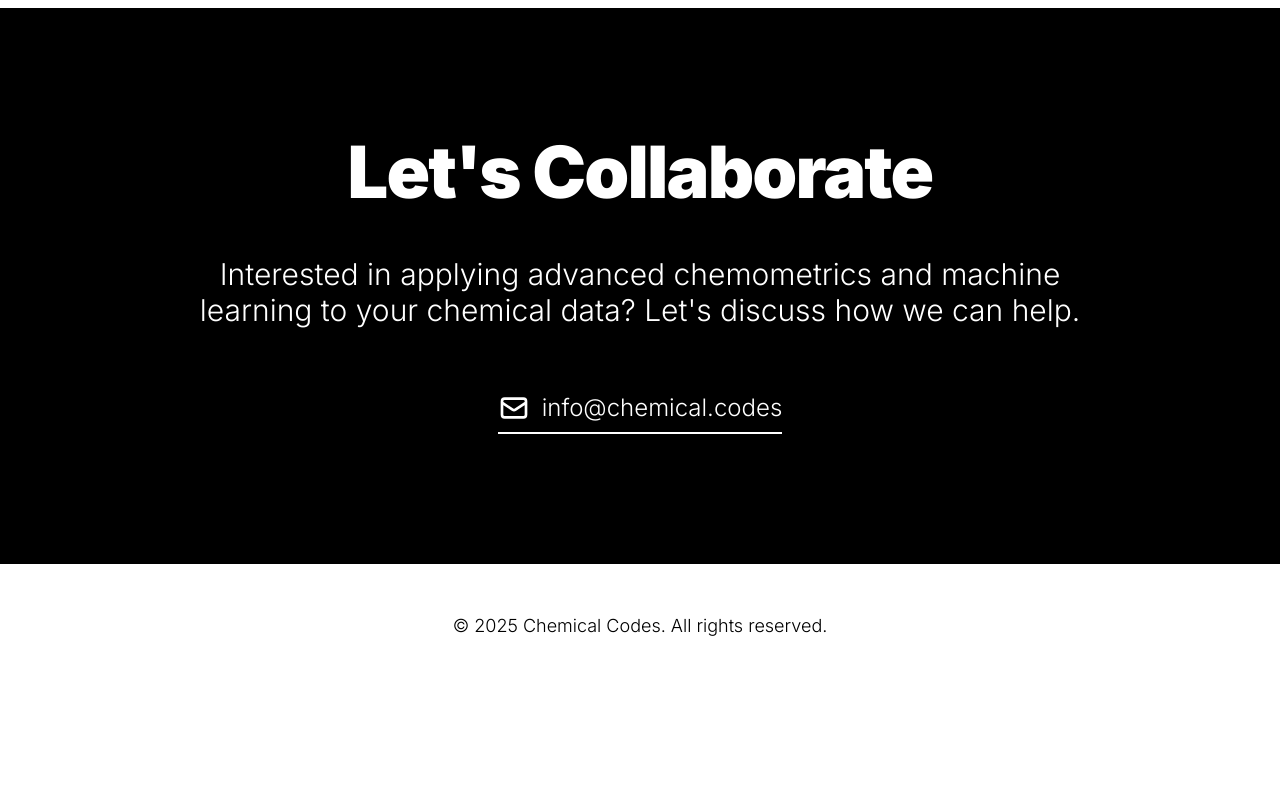
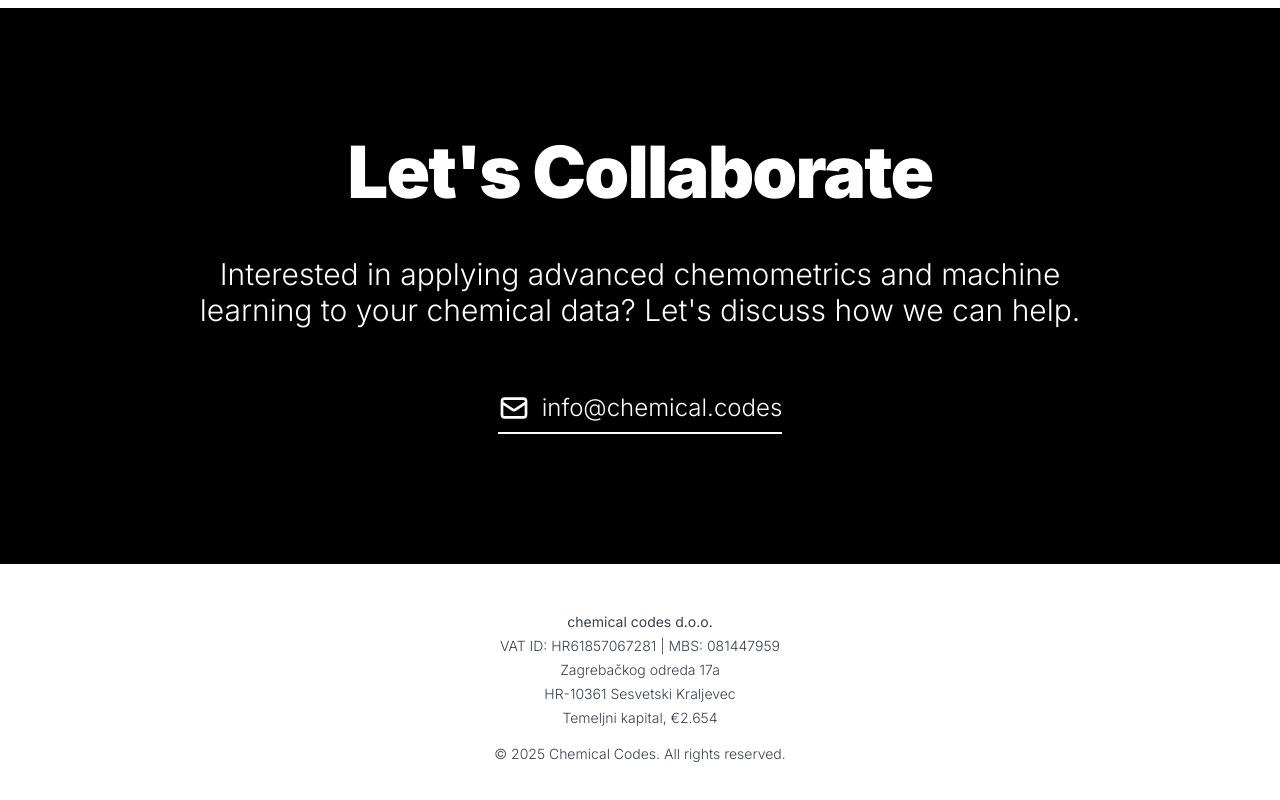
Before and after one commit to chemicalcodes/chemicalcodes.github.io, a Next.js app: page / in a window 1280 px wide. Shown: the part 2598-3398 px from the top of the page. Before the commit the page ends 3286 px from the top, so only its background shows below. Built offline with nearby package versions, Linux system fonts and the light colour scheme.

Commit message:
about, legal

```diff
--- a/app/page.tsx
+++ b/app/page.tsx
@@ -155,7 +155,15 @@
 
       {/* Footer */}
       <footer className="py-12 px-6 bg-white text-black text-center border-t-2 border-black">
-        <p className="text-lg font-light">
+        <div className="text-sm font-light text-gray-700 space-y-1 mb-4">
+          <p className="font-normal">chemical codes d.o.o.</p>
+          <p>VAT ID: HR61857067281 | MBS: 081447959</p>
+          <p>Zagrebačkog odreda 17a</p>
+          <p>HR-10361 Sesvetski Kraljevec</p>
+          <p>Temeljni kapital, €2.654</p>
+        </div>
+
+        <p className="text-sm font-light text-gray-700">
           © {new Date().getFullYear()} Chemical Codes. All rights reserved.
         </p>
       </footer>
```
